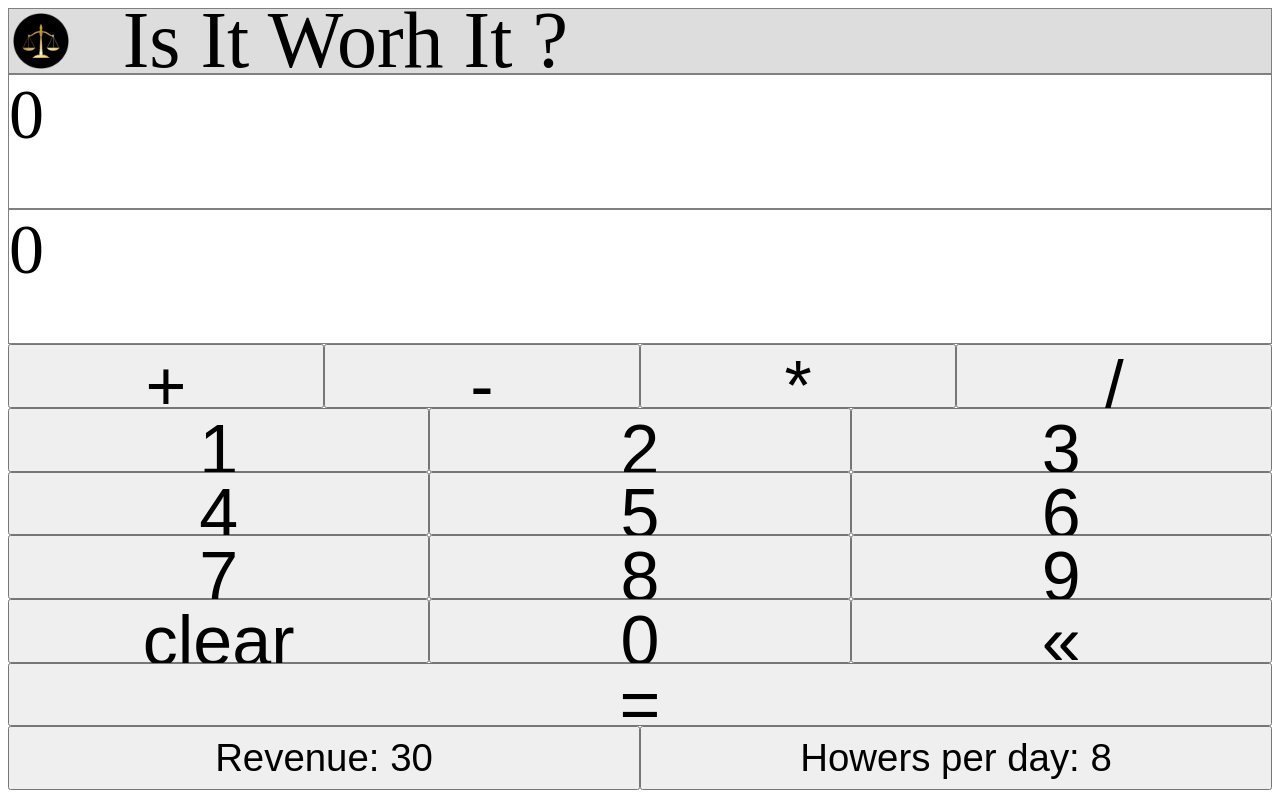
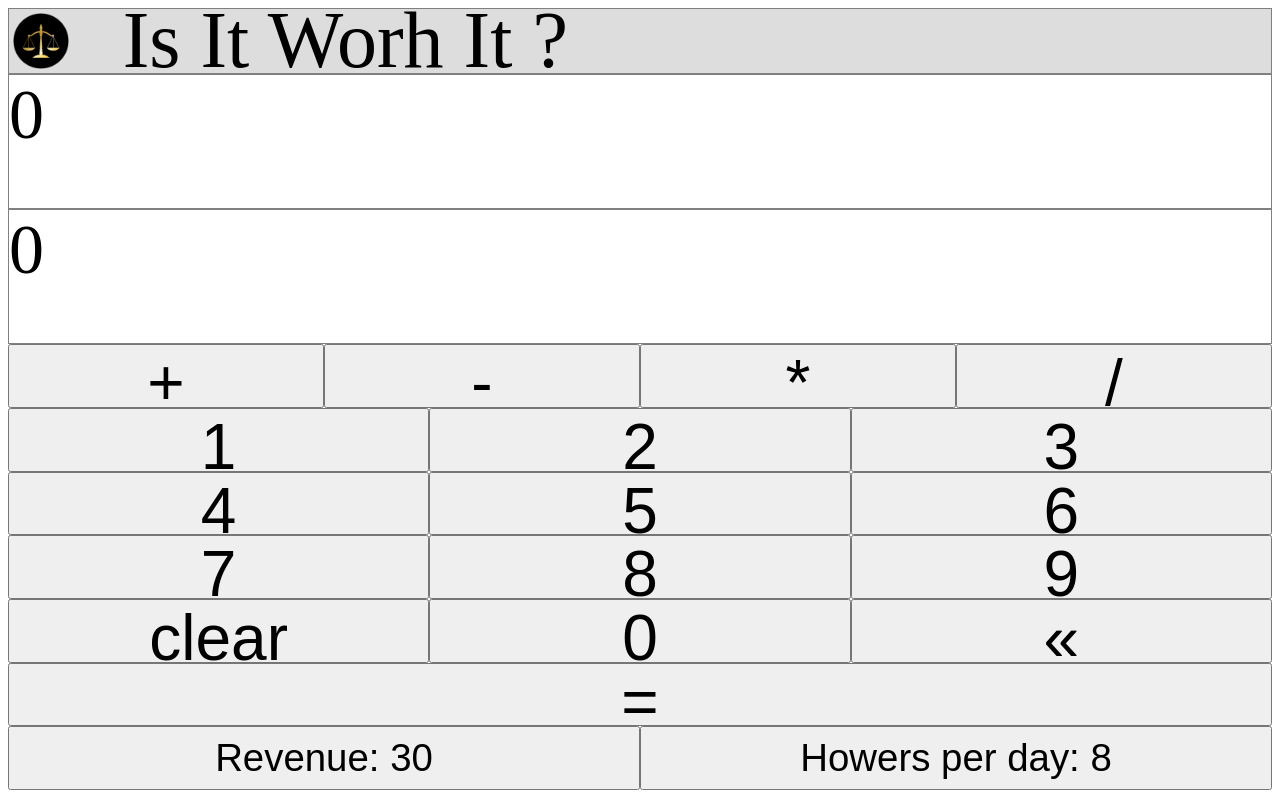
Before and after one commit to DannyGersh/isItWorthIt, a plain HTML site: page index.html in a window 1280 px wide. Drawn offline with Linux system fonts and the light colour scheme.

Commit message:
Add files via upload

```diff
--- a/style.css
+++ b/style.css
@@ -13,25 +13,25 @@
   .output {
     width: 100%;
     border: 1px solid gray;
-    font-size: 100px;
+    font-size: 3vw;
     margin: 0%;
     padding: 0%;
   }
   .operators {
     width: calc(100% / 4);
-    font-size: 70px;
+    font-size: 5vw;
     margin: 0%;
     padding: 0%;
   }
   .numbers {
     width: calc(100% / 3);
-    font-size: 70px;
+    font-size: 5vw;
     margin: 0%;
     padding: 0%;
   }
   .sum {
     width: 100%;
-    font-size: 70px;
+    font-size: 5vw;
     margin: 0%;
     padding: 0%;
   }
```
